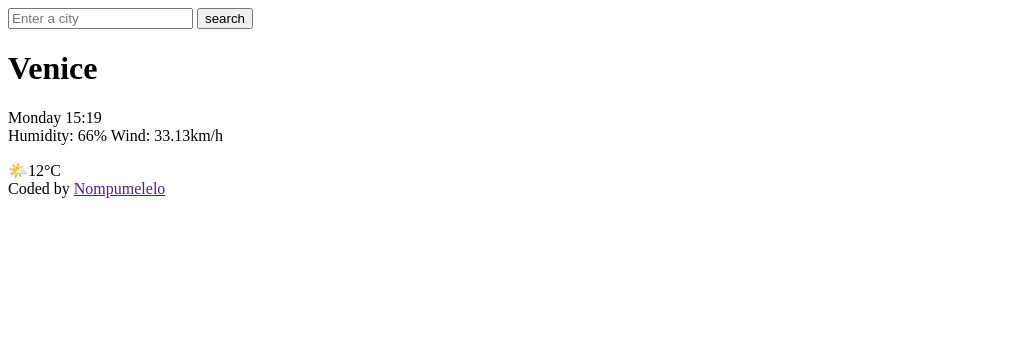
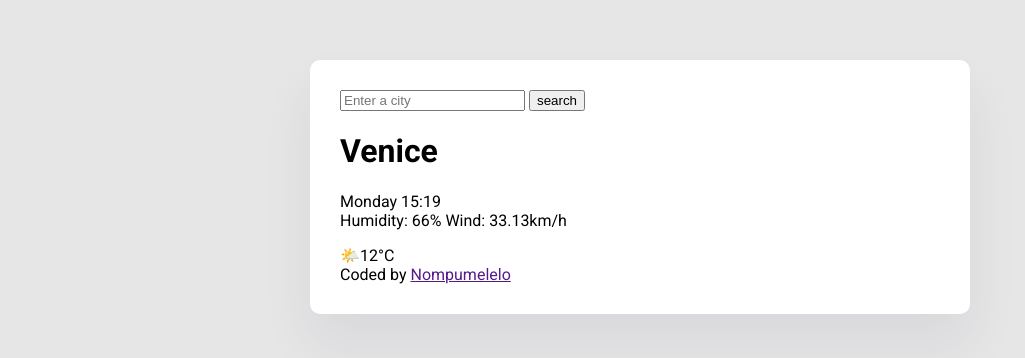
Before and after one commit to ZNOMPUMELELO/my-weather-app, a plain HTML site: page index.html in a window 1280 px wide. Shown: the whole page, without its empty margins (0-1025 px from the left). Drawn offline with Linux system fonts and the light colour scheme.

Commit message:
styled container and added font

```diff
--- a/index.html
+++ b/index.html
@@ -3,9 +3,14 @@
 <head>
     <meta charset="UTF-8">
     <meta name="viewport" content="width=device-width, initial-scale=1.0">
+    <link rel="preconnect" href="https://fonts.googleapis.com">
+<link rel="preconnect" href="https://fonts.gstatic.com" crossorigin>
+<link href="https://fonts.googleapis.com/css2?family=Roboto+Mono:ital,wght@0,100..700;1,100..700&family=Roboto:ital,wght@0,100..900;1,100..900&display=swap" rel="stylesheet">
+    <link rel="stylesheet" href="src/styles.css" />
     <title>Weather App</title>
 </head>
 <body>
+    <div class="weather-app">
     <header>
         <form>
             <input type="search" placeholder="Enter a city"  required/>
@@ -28,5 +33,6 @@
     <footer>
         Coded by <a href="">Nompumelelo</a>
     </footer>
+    </div>
 </body>
 </html>
--- /dev/null
+++ b/src/styles.css
@@ -0,0 +1,12 @@
+body {
+    background-color: hsl(0, 0%, 90%);
+    font-family: "Roboto", sans-serif;
+}
+.weather-app {
+    background: white;
+  max-width: 600px;
+  margin: 60px auto;
+  padding: 30px;
+  border-radius: 10px;
+  box-shadow: 0 30px 50px rgba(65, 50, 100, 0.08);
+}
```
